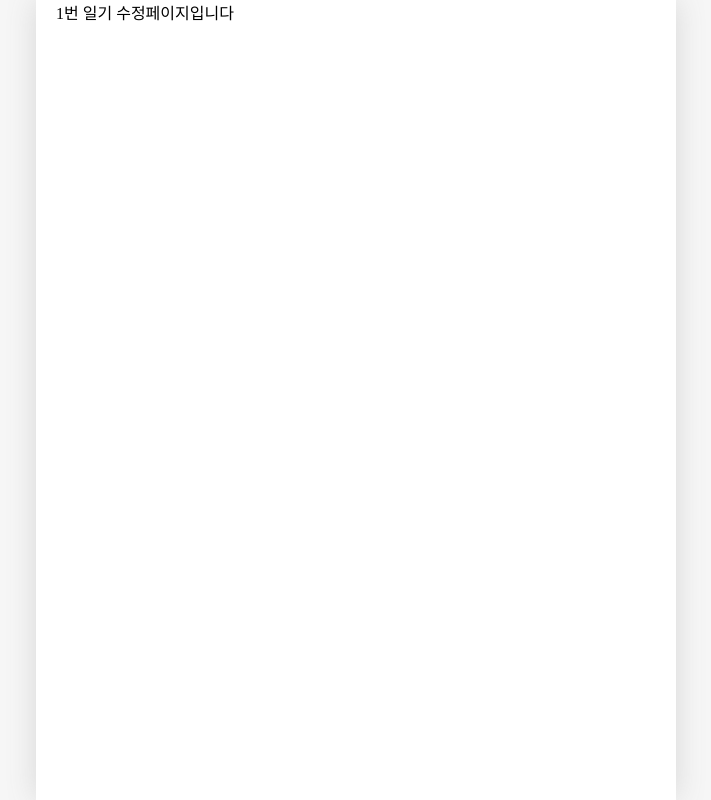
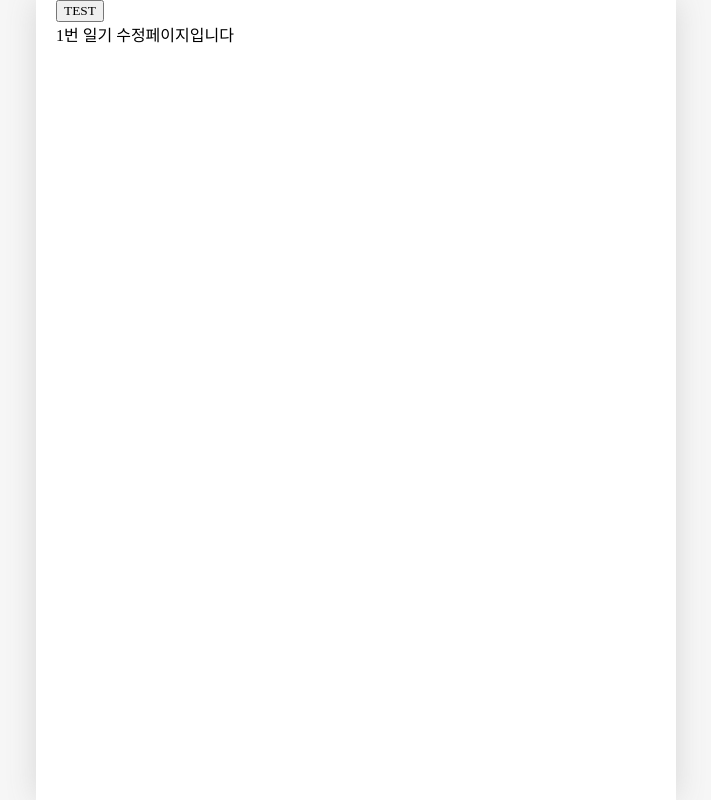
Before and after one commit to chloenam/react-emotion-diary, a React (Vite) app: page /edit/1 in a window 1280 px wide. Shown: the whole page, without its empty margins (284-995 px from the left). Built offline with nearby package versions, Linux system fonts and the light colour scheme; a web font is replaced by a local one.

Commit message:
feature: onCreate

```diff
--- a/src/App.jsx
+++ b/src/App.jsx
@@ -1,5 +1,5 @@
 import "./App.css";
-import { useReducer } from "react";
+import { useReducer, useRef } from "react";
 import { Route, Routes } from "react-router-dom";
 import Home from "./pages/Home";
 import New from "./pages/New";
@@ -27,18 +27,43 @@ const mockData = [
 ];
 
 function reducer(state, action) {
-  return state;
+  switch (action.type) {
+    case "CREATE":
+      return [action.data, ...state];
+  }
 }
 
-// 1. '/' : 모든 일기를 조회하는 Home 페이지
-// 2. '/new' : 새로운 일기를 작성하는 New 페이지
-// 3. '/diary' : 일기를 상세히 조회하는 Diary 페이지
-// 4. '/edit' : 일기를 수정하는 Edit 페이지
 function App() {
   const [data, dispatch] = useReducer(reducer, mockData);
+  const idRef = useRef(3);
+
+  // 새로운 일기 추가
+  const onCreate = (createdDate, emotionId, content) => {
+    // 새로운 일기를 추가하는 기능
+    dispatch({
+      type: "CREATE",
+      data: {
+        id: idRef.current++,
+        createdDate,
+        emotionId,
+        content,
+      },
+    });
+  };
+
+  // 기존 일기 수정
+
+  // 기존 일기 삭제
 
   return (
     <>
+      <button
+        onClick={() => {
+          onCreate(new Date().getTime(), 1, "hello");
+        }}
+      >
+        TEST
+      </button>
       <Routes>
         <Route path="/" element={<Home />} />
         <Route path="/new" element={<New />} />
```
